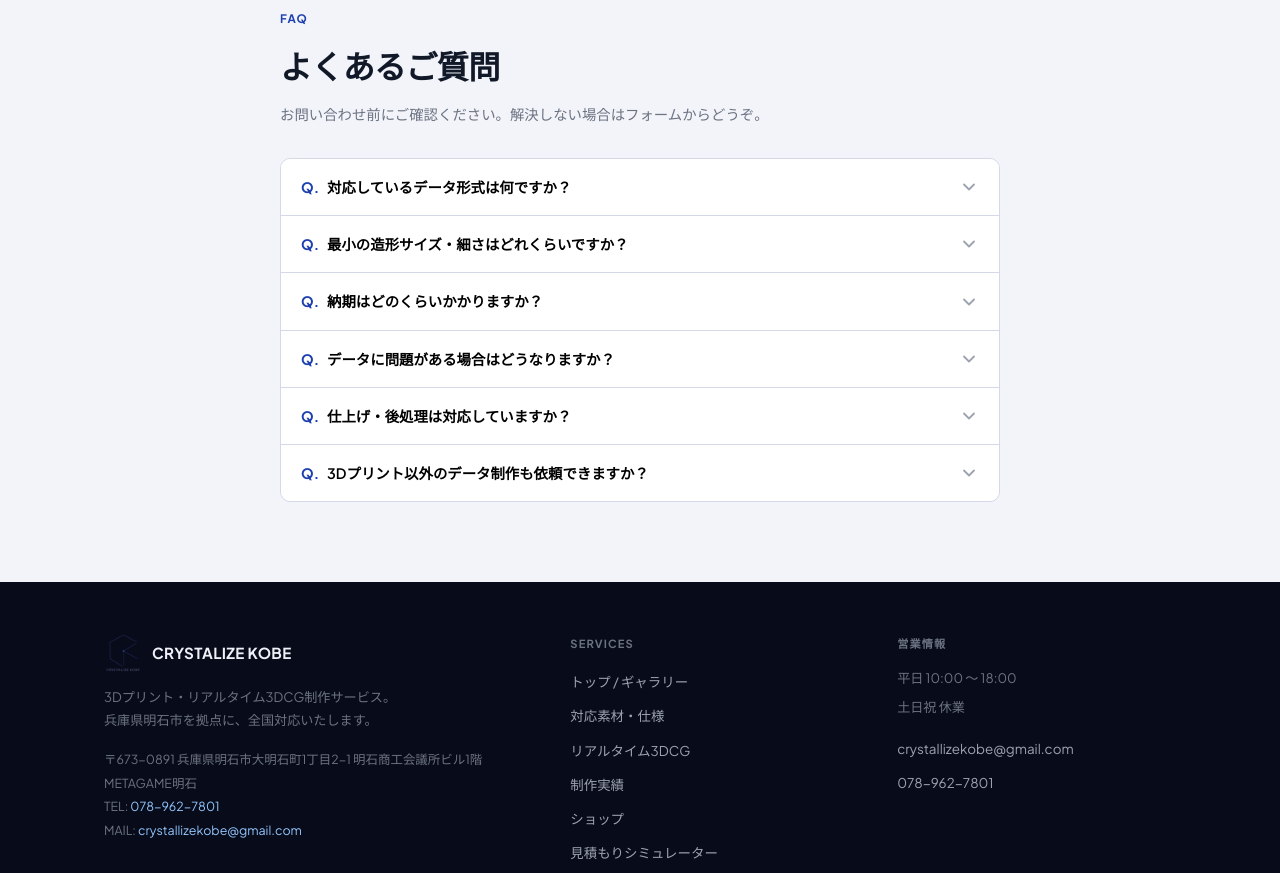
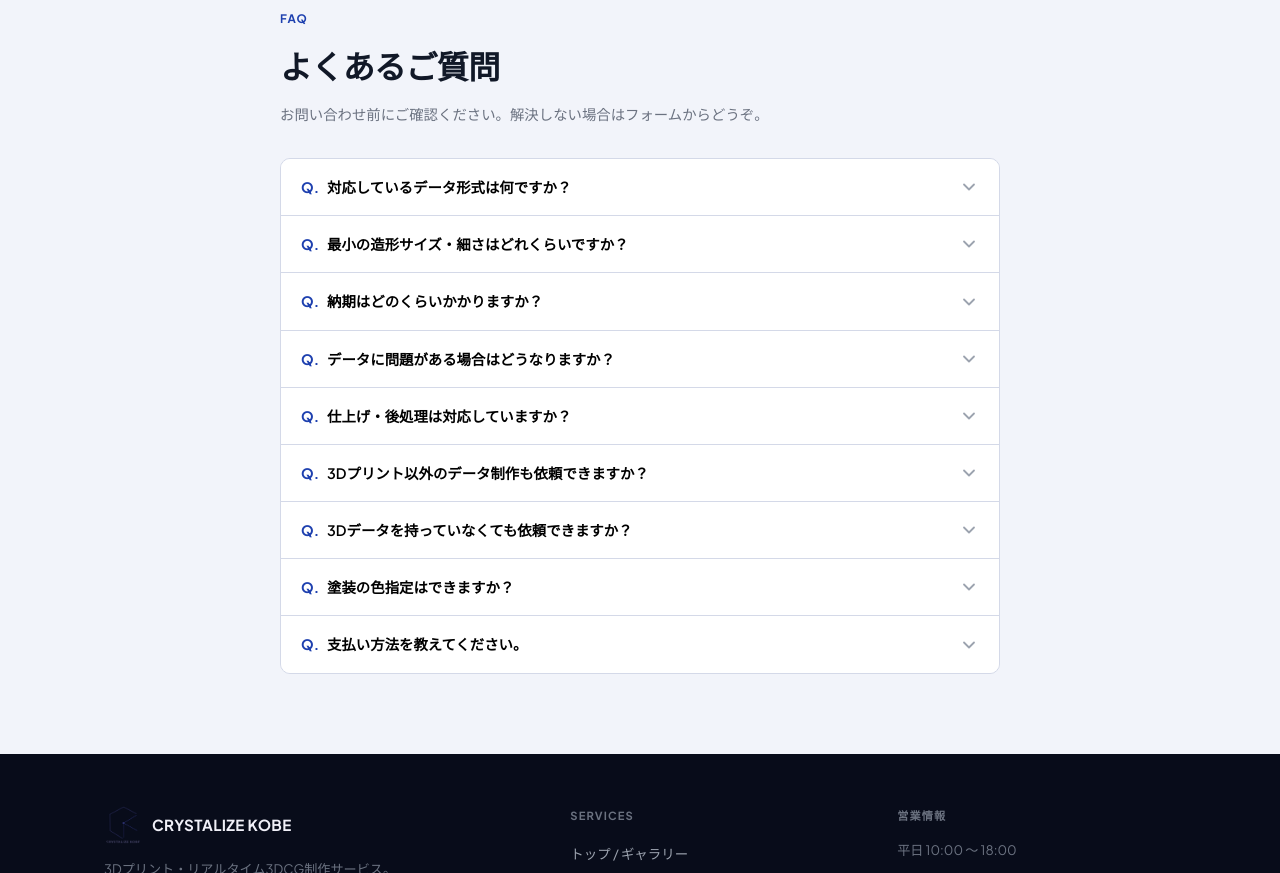
Before and after one commit to CRYSTALIZEKOBE/crystalizekobe, a website: page contact.html in a window 1280 px wide. Shown: the part 1510-2383 px from the top of the page. Drawn offline with Linux system fonts and the light colour scheme.

Commit message:
Add files via upload

```diff
--- a/contact.html
+++ b/contact.html
@@ -303,7 +303,7 @@ footer{background:var(--dark);padding:0;color:#9CA3AF}
             </div>
             <div>
               <div class="info-row-label">メール</div>
-              <div class="info-row-val">info@crystalize-kobe.jp</div>
+              <div class="info-row-val"><a href="mailto:crystallizekobe@gmail.com" style="color:var(--accent)">crystallizekobe@gmail.com</a></div>
             </div>
           </div>
           <div class="info-row">
@@ -322,7 +322,7 @@ footer{background:var(--dark);padding:0;color:#9CA3AF}
             </div>
             <div>
               <div class="info-row-label">所在地</div>
-              <div class="info-row-val">兵庫県神戸市</div>
+              <div class="info-row-val">兵庫県明石市</div>
               <div class="info-row-sub">全国対応（郵送・データ納品）</div>
             </div>
           </div>
@@ -422,6 +422,33 @@ footer{background:var(--dark);padding:0;color:#9CA3AF}
           </button>
           <div class="faq-body" id="faq-6"><div class="faq-body-inner"><div class="faq-a">
             はい。VRChat・Vtuber向けのキャラクターモデルや衣装制作、Unity向けアセット制作、既存モデルのVRM変換・最適化なども承っております。<a href="realtime.html">3DCG制作サービスページ</a>をご覧いただくか、お気軽にお問い合わせください。3Dプリントとあわせてのご依頼も可能です。
+          </div></div></div>
+        </div>
+        <div class="faq-item">
+          <button class="faq-btn" aria-expanded="false" data-target="faq-7">
+            <span class="faq-q"><span class="faq-q-prefix">Q.</span>3Dデータを持っていなくても依頼できますか？</span>
+            <svg class="faq-chevron" viewBox="0 0 20 20" fill="none"><path d="M5 7.5l5 5 5-5" stroke="currentColor" stroke-width="1.8" stroke-linecap="round" stroke-linejoin="round"/></svg>
+          </button>
+          <div class="faq-body" id="faq-7"><div class="faq-body-inner"><div class="faq-a">
+            はい、データ作成からご依頼いただけます。参考画像やイメージをお送りいただければ、データ制作から造形・納品まで一貫して対応します。料金は形状の複雑さによって変動しますので、まずはお気軽にご相談ください。
+          </div></div></div>
+        </div>
+        <div class="faq-item">
+          <button class="faq-btn" aria-expanded="false" data-target="faq-8">
+            <span class="faq-q"><span class="faq-q-prefix">Q.</span>塗装の色指定はできますか？</span>
+            <svg class="faq-chevron" viewBox="0 0 20 20" fill="none"><path d="M5 7.5l5 5 5-5" stroke="currentColor" stroke-width="1.8" stroke-linecap="round" stroke-linejoin="round"/></svg>
+          </button>
+          <div class="faq-body" id="faq-8"><div class="faq-body-inner"><div class="faq-a">
+            参考画像をお送りいただければ、それに近い色でアクリル絵の具にて塗装します。単色・複数色どちらも対応可能です。ただしグラデーション塗装はお受けできません。ご希望の色味や雰囲気はお問い合わせ時にお知らせください。
+          </div></div></div>
+        </div>
+        <div class="faq-item">
+          <button class="faq-btn" aria-expanded="false" data-target="faq-9">
+            <span class="faq-q"><span class="faq-q-prefix">Q.</span>支払い方法を教えてください。</span>
+            <svg class="faq-chevron" viewBox="0 0 20 20" fill="none"><path d="M5 7.5l5 5 5-5" stroke="currentColor" stroke-width="1.8" stroke-linecap="round" stroke-linejoin="round"/></svg>
+          </button>
+          <div class="faq-body" id="faq-9"><div class="faq-body-inner"><div class="faq-a">
+            クレジットカード決済・銀行振込・コンビニ決済に対応しています。ショップからのご購入はオンライン決済（Stripe）にて処理されます。制作依頼については、ご注文確定後に請求書をお送りします。
           </div></div></div>
         </div>
       </div>
```
